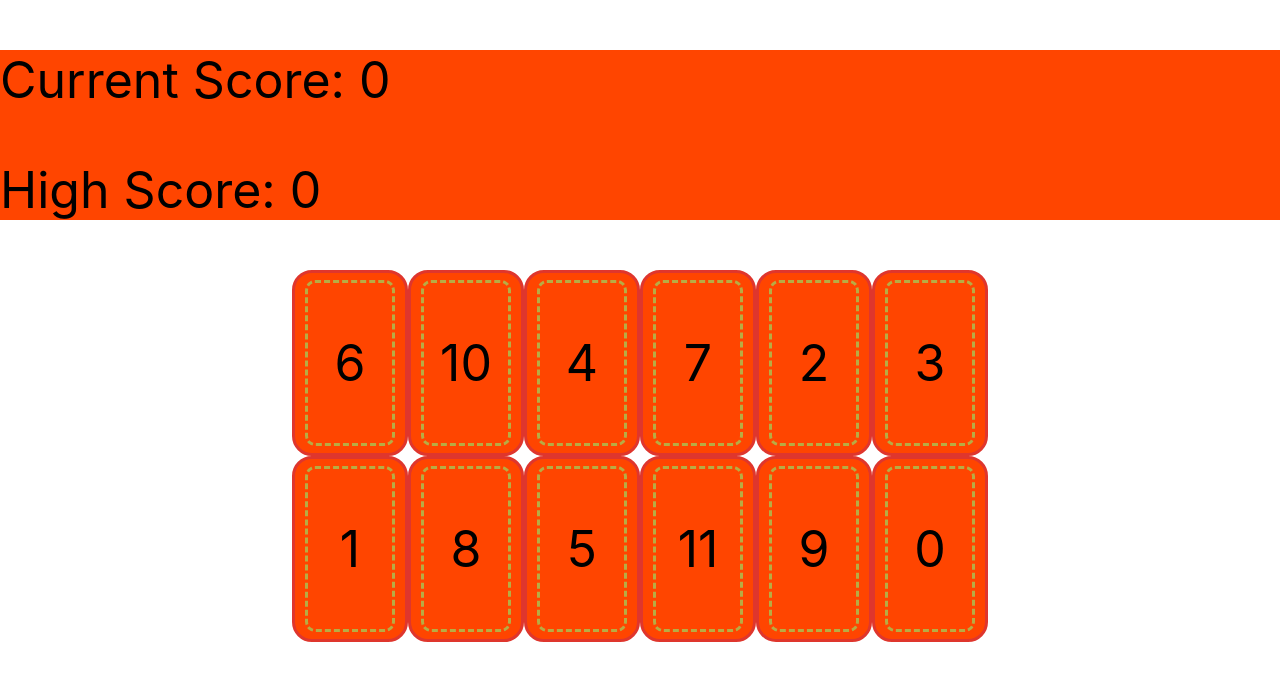
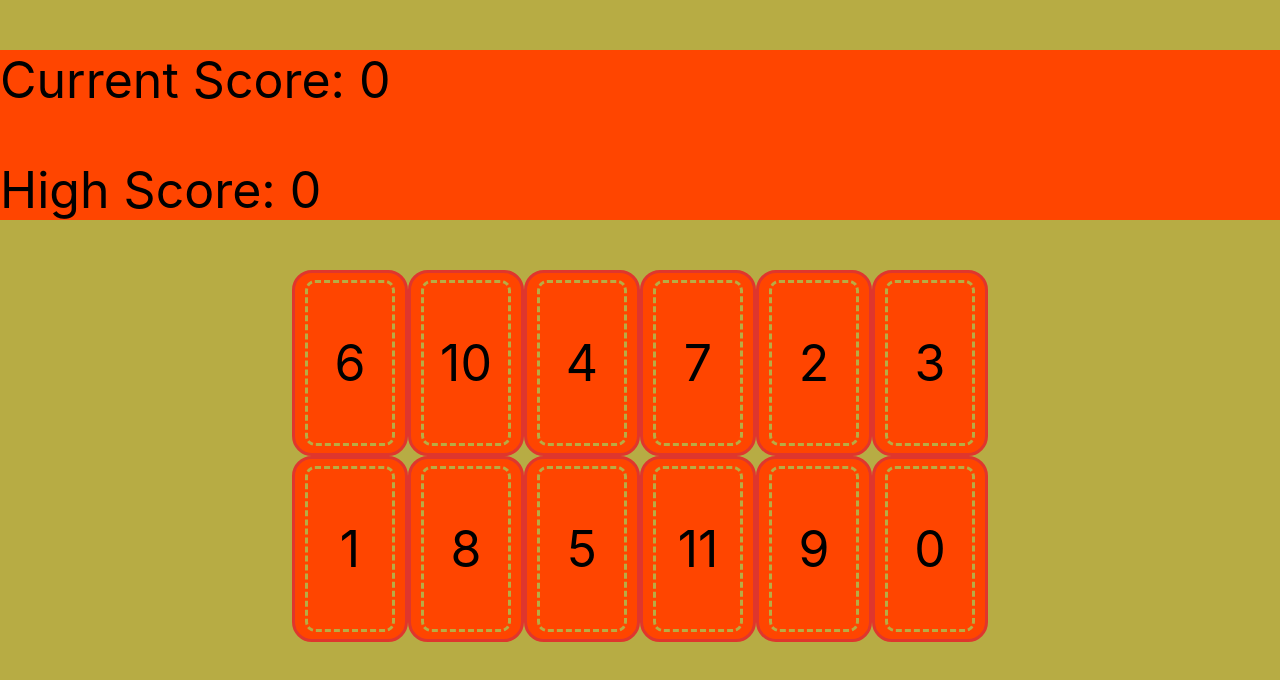
Before and after one commit to jackalot/o-memory-game, a React (Create React App) app: page / in a window 1280 px wide. Shown: the top 680 px of the page. Built offline with nearby package versions, Linux system fonts and the light colour scheme; the HTML template or start-up script is replaced by a standard one.

Commit message:
gave the entire body of the document a background color of 'B7AC44'

```diff
--- a/src/App.css
+++ b/src/App.css
@@ -46,3 +46,6 @@
   flex-direction: row;
   justify-content: center;
 }
+body {
+ background-color: #B7AC44;
+}
```
